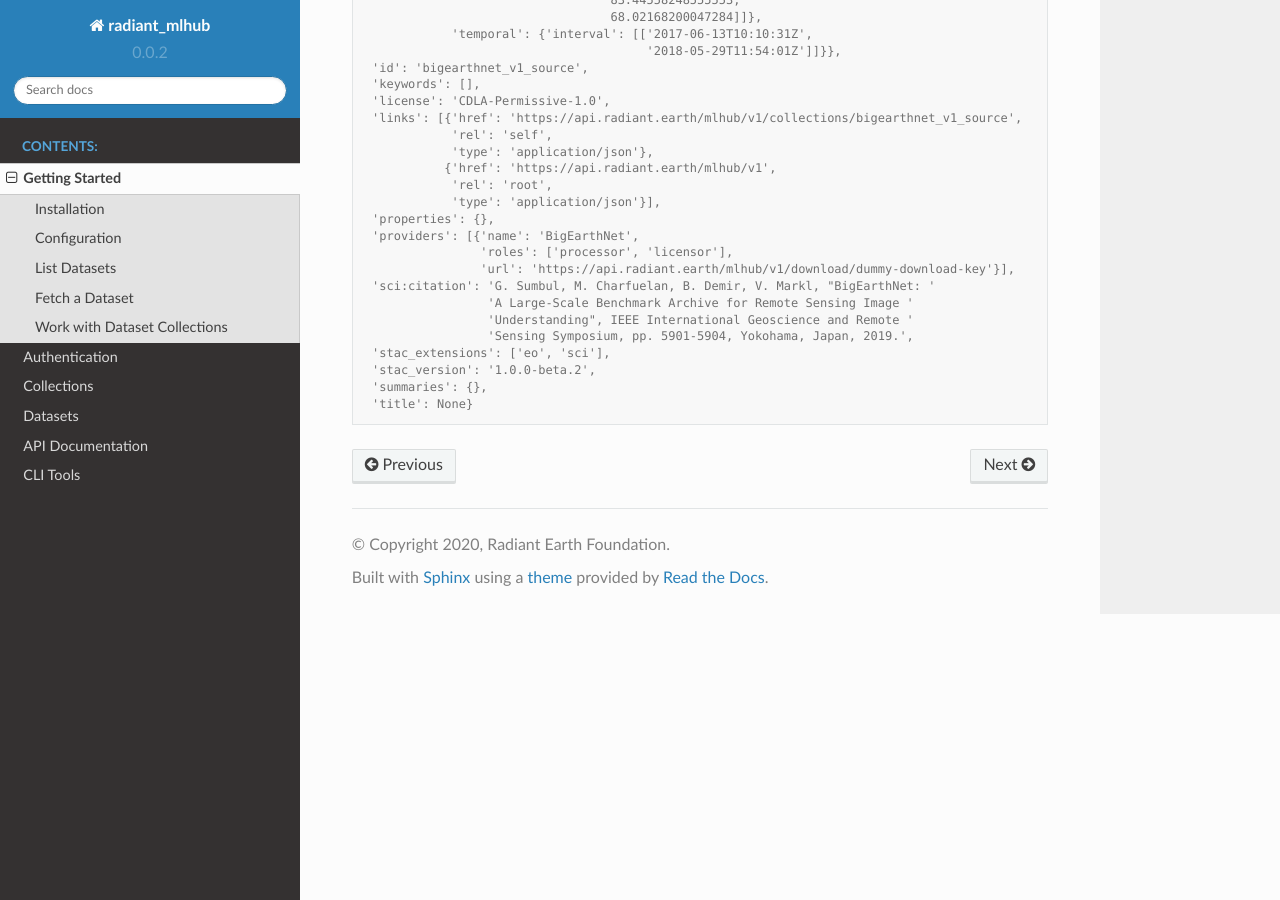
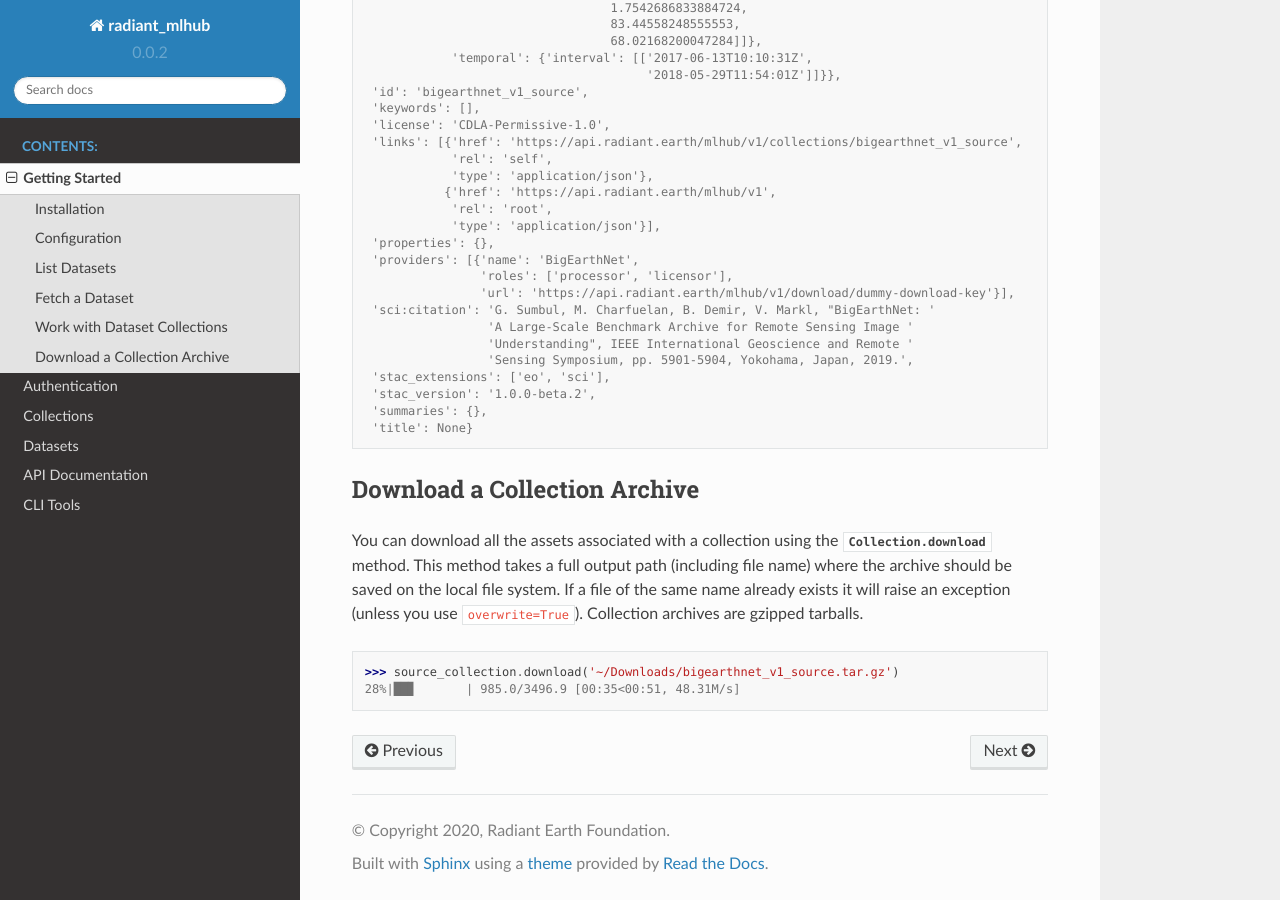
Before and after one commit to radiantearth/radiant-mlhub, a Sphinx documentation site: the page built from docs/source/getting_started.rst, in a window 1280 px wide and 900 px high, scrolled down 1786 px. Built offline with Sphinx 7.4.7 and the Read the Docs theme 2.0.0, drawn with Linux system fonts in a browser that asks for light colours; some of the changed text lies outside the part shown.

Commit message:
Add download commands to getting started docs and example notebook

```diff
--- a/docs/source/getting_started.rst
+++ b/docs/source/getting_started.rst
@@ -3,9 +3,10 @@ Getting Started
 
 This guide will walk you through the basic usage of the ``radiant_mlhub`` library, including:
 
-* Installing the library
-* Configuring the library
-* Making authenticated API requests
+* Installing & configuring the library
+* Discovering & fetching datasets
+* Discovering & fetching collections
+* Downloading assets
 
 Installation
 ++++++++++++
@@ -108,3 +109,15 @@ You can also list the collections by type using the ``collections.source`` and `
      'stac_version': '1.0.0-beta.2',
      'summaries': {},
      'title': None}
+
+Download a Collection Archive
++++++++++++++++++++++++++++++
+
+You can download all the assets associated with a collection using the :meth:`Collection.download <radiant_mlhub.models.Collection.download>`
+method. This method takes a full output path (including file name) where the archive should be saved on the local file system. If a file of
+the same name already exists it will raise an exception (unless you use ``overwrite=True``). Collection archives are gzipped tarballs.
+
+.. code-block:: python
+
+    >>> source_collection.download('~/Downloads/bigearthnet_v1_source.tar.gz')
+    28%|██▊       | 985.0/3496.9 [00:35<00:51, 48.31M/s]
```
Also changed, not shown: 1 other file.
